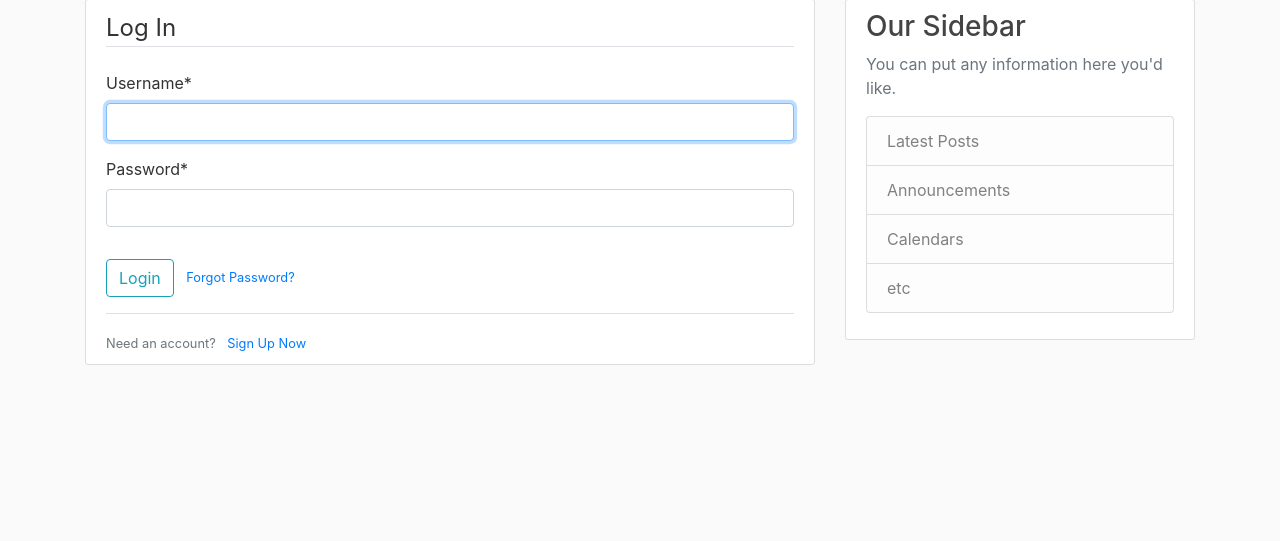
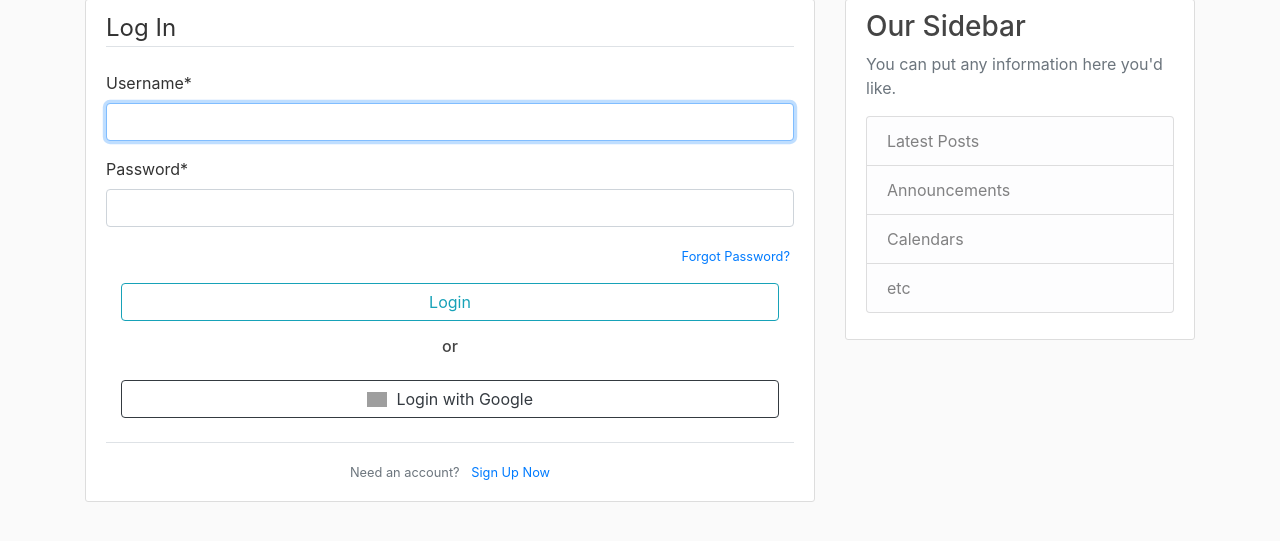
Before and after one commit to rajke24/first_django_project, a Django app: page /login/ in a window 1280 px wide. Shown: the part 81-622 px from the top of the page. Run offline with Django 3.2, Linux system fonts and the light colour scheme; some libraries are stand-ins or nearby versions; grey boxes are pictures that could not be loaded.

Commit message:
added sign in with google account functionality

```diff
--- a/django_project/urls.py
+++ b/django_project/urls.py
@@ -24,6 +24,7 @@ from users.views import ProfileDetailView
 
 urlpatterns = [
     path('admin/', admin.site.urls),
+    path('accounts/', include('allauth.urls')),
     path('register/', user_views.register, name="register"),
     path('login/', auth_views.LoginView.as_view(template_name='users/login.html'), name='login'),
     path('logout/', auth_views.LogoutView.as_view(template_name='users/logout.html'), name='logout'),
--- a/users/templates/users/login.html
+++ b/users/templates/users/login.html
@@ -1,19 +1,31 @@
 {% extends "blog/base.html" %}
 {% load crispy_forms_tags %}
+{% load socialaccount %}
 {% block content %}
     <div class="content-section">
         <form method="POST">
             {% csrf_token %}
-            <fieldset class="form-group">
+            <fieldset class="form-group mb-0">
                 <legend class="border-bottom mb-4">Log In</legend>
                 {{ form|crispy }}
             </fieldset>
-            <div class="form-group">
-                <button class="btn btn-outline-info" type="submit">Login</button>
-                <small class="text-muted ml-2"><a href="{% url 'password_reset' %}">Forgot Password?</a></small>
+            <div class="text-right mb-3">
+                <small class="text-muted mr-1"><a href="{% url 'password_reset' %}">Forgot Password?</a></small>
+            </div>
+            <div class="form-group col text-center">
+                <button class="btn btn-block btn-outline-info" type="submit">Login</button>
+            </div>
+            <div class="col text-center mb-4">
+                <h6><span>or</span></h6>
+            </div>
+            <div class="col text-center">
+                <a class="btn btn-outline-dark btn-block mb-4" href="{% provider_login_url 'google' %}" role="button" >
+                    <img width="20px" style="margin-bottom:3px; margin-right:5px" alt="Google sign-in" src="https://upload.wikimedia.org/wikipedia/commons/thumb/5/53/Google_%22G%22_Logo.svg/512px-Google_%22G%22_Logo.svg.png" />
+                    Login with Google
+                </a>
             </div>
         </form>
-        <div class="border-top pt-3">
+        <div class="border-top pt-3 text-center mb-2">
             <small class="text-muted">
                 Need an account? <a class="ml-2" href="{% url 'register' %} ">Sign Up Now</a>
             </small>
```
Also changed, not shown: django_project/settings.py (+14 -2 lines).
